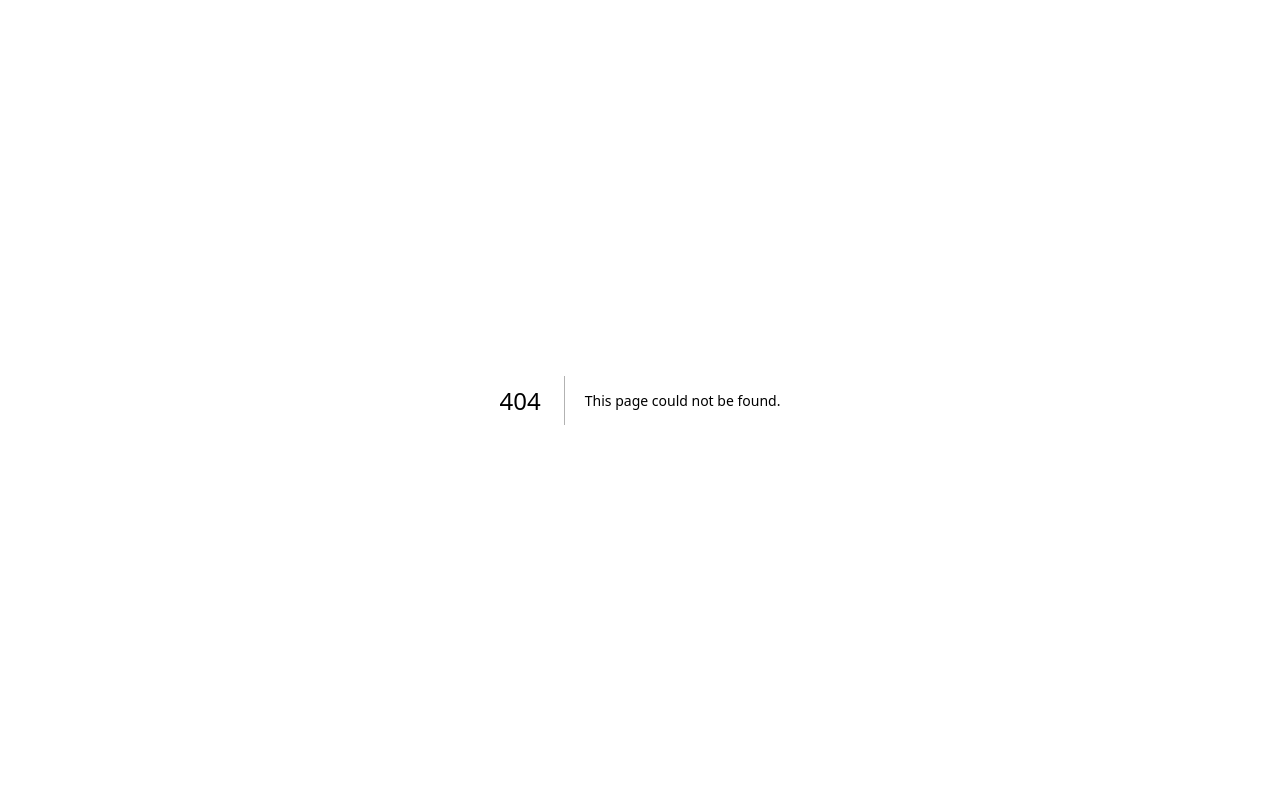
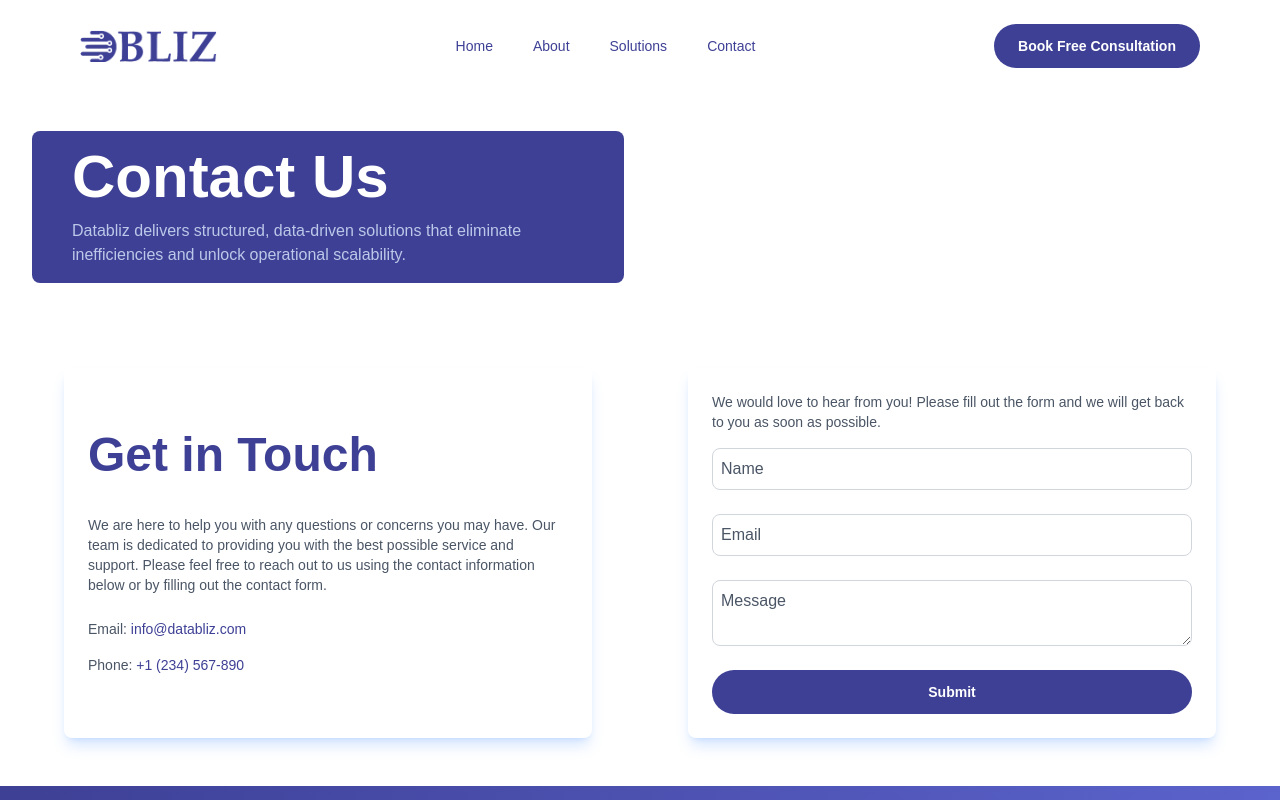
Before and after one commit to thomasvictosin/Databliz-website, a Next.js app: page /contact in a window 1280 px wide. Before the commit this address had no page. Shown: the top 800 px of the page. Built offline with nearby package versions, Linux system fonts and the light colour scheme.

Commit message:
Add contact page

```diff
--- /dev/null
+++ b/app/contact/page.tsx
@@ -0,0 +1,26 @@
+import React from 'react'
+import ColoredHeader from '@/components/ColoredHeader'
+import ContactHero from '@/components/ContactHero'
+import Footer from '@/components/Footer';
+import ContactBody from '@/components/ContactBody';
+
+const page = () => {
+  return (
+    <>
+      <section className="relative w-full h-[40vh] bg-white overflow-hidden flex flex-col">
+        <ColoredHeader />
+
+          <div className="flex-1 flex items-center">
+            <ContactHero />
+          </div>
+      </section>
+      <div className="px-8 bg-white">
+          <ContactBody />
+      </div>
+      <Footer />
+
+    </>
+  )
+}
+
+export default page
--- a/components/ColoredHeader.tsx
+++ b/components/ColoredHeader.tsx
@@ -11,6 +11,7 @@ export default function ColoredHeader() {
     { name: "Home", href: "/" },
     { name: "About", href: "/about" },
     { name: "Solutions", href: "/our-solution" },
+    { name: "Contact", href: "/contact" },
   ];
 
   return (
--- /dev/null
+++ b/components/ContactBody.tsx
@@ -0,0 +1,28 @@
+import React from 'react'
+
+const ContactBody = () => {
+  return (
+    <div className="w-full px-8 flex justify-between items-stretch py-12 gap-24 mx-auto flex-col md:flex-row">
+      <div className='w-full md:w-1/4 flex-1 gap-6 rounded-lg p-6 flex flex-col justify-center items-start shadow-lg shadow-blue-500/20'>
+        <h1 className='text-3xl md:text-5xl font-bold text-[#3E4095] mb-3'> Get in Touch</h1>
+        <p className='text-gray-600 text-sm'>We are here to help you with any questions or concerns you may have. Our team is dedicated to providing you with the best possible service and support. Please feel free to reach out to us using the contact information below or by filling out the contact form.</p>
+        <div className='flex flex-col gap-4'>
+            <p className='text-gray-600 text-sm'>Email: <a href="mailto:info@databliz.com" className='text-[#3E4095] hover:underline'>info@databliz.com</a></p>
+            <p className='text-gray-600 text-sm'>Phone: <a href="tel:+1234567890" className='text-[#3E4095] hover:underline'>+1 (234) 567-890</a></p>
+
+        </div>
+      </div>
+      <div className='w-full md:w-1/4 flex-1 gap-4 rounded-lg p-6 flex flex-col justify-center items-start shadow-lg shadow-blue-500/20'>
+        <p className='text-gray-600 text-sm'>We would love to hear from you! Please fill out the form and we will get back to you as soon as possible.</p>
+        <form action="/contact" method="POST" className='flex flex-col gap-6 w-full'>
+            <input type="text" name="name" placeholder='Name' className='w-full border-1 border-gray-300 rounded-lg p-2 placeholder:text-gray-600' />
+            <input type="email" name="email" placeholder='Email' className='w-full border-1 border-gray-300 rounded-lg p-2 placeholder:text-gray-600' />
+            <textarea name="message" placeholder='Message' className='w-full border-1 border-gray-300 rounded-lg p-2 placeholder:text-gray-600' />
+            <button type="submit" className='bg-[#3E4095] text-white px-6 py-3 rounded-full text-sm font-semibold transition-all duration-200 hover:bg-blue-600 hover:-translate-y-0.5'>Submit</button>
+        </form>
+      </div>
+    </div>
+  )
+}
+
+export default ContactBody
--- /dev/null
+++ b/components/ContactHero.tsx
@@ -0,0 +1,20 @@
+"use client";
+
+import React from "react";
+
+export default function ContactHero() {
+  return (
+    <div className="w-full px-8">
+      <div className="max-w-7xl mx-auto grid grid-cols-1 lg:grid-cols-2 gap-8 align-right items-center">
+        <div className="text-left bg-[#3E4095] rounded-lg px-10 py-4">
+          <h1 className="text-4xl md:text-6xl font-bold text-white mb-3">
+            Contact Us
+          </h1>
+          <p className="text-blue-100/80 text-md">
+            Databliz delivers structured, data-driven solutions that eliminate inefficiencies and unlock operational scalability.
+          </p>
+        </div>
+      </div>
+    </div>
+  );
+}
--- a/components/Header.tsx
+++ b/components/Header.tsx
@@ -11,6 +11,7 @@ export default function Header() {
     { name: "Home", href: "/" },
     { name: "About", href: "/about" },
     { name: "Solutions", href: "/our-solution" },
+    { name: "Contact", href: "/contact" },
   ];
 
   return (
--- /dev/null
+++ b/page.tsx
@@ -0,0 +1,9 @@
+import React from 'react'
+
+const page = () => {
+  return (
+    <div>page</div>
+  )
+}
+
+export default page
```
